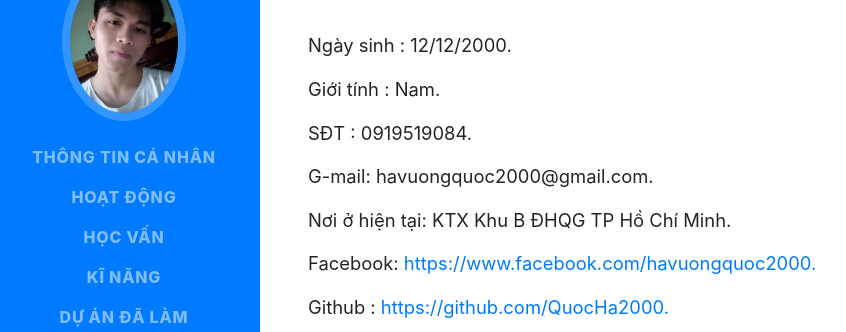
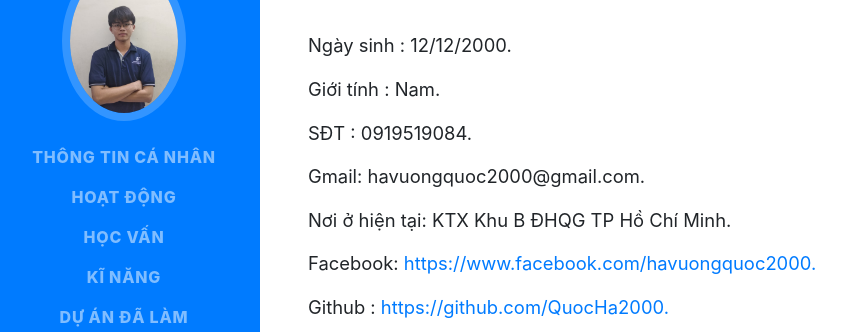
Before and after one commit to QuocHa2000/QuocHa2000.github.io, a website with bundled scripts: page index.html in a window 1280 px wide. Shown: the part 235-567 px from the top of the page, without its empty margins (12-858 px from the left). Built offline with nearby package versions, Linux system fonts and the light colour scheme; a web font is replaced by a local one.

Commit message:
Update Gmail and Avatar

```diff
--- a/index.html
+++ b/index.html
@@ -30,7 +30,7 @@
         <a class="navbar-brand js-scroll-trigger" href="#page-top">
             <span class="d-block d-lg-none">Clarence Taylor</span>
             <span class="d-none d-lg-block">
-        <img class="img-fluid img-profile rounded-circle mx-auto mb-2" src="img/profile.jpg" alt="">
+        <img class="img-fluid img-profile rounded-circle mx-auto mb-2" src="img/avatar.jpg" alt="">
       </span>
         </a>
         <button class="navbar-toggler" type="button" data-toggle="collapse" data-target="#navbarSupportedContent" aria-controls="navbarSupportedContent" aria-expanded="false" aria-label="Toggle navigation">
@@ -73,7 +73,7 @@
                 <p class="lead mb-3"> Ngày sinh : 12/12/2000.</p>
                 <p class="lead mb-3"> Giới tính : Nam.</p>
                 <p class="lead mb-3"> SĐT : 0919519084.</p>
-                <p class="lead mb-3"> G-mail: havuongquoc2000@gmail.com.</p>
+                <p class="lead mb-3"> Gmail: havuongquoc2000@gmail.com.</p>
                 <p class="lead mb-3"> Nơi ở hiện tại: KTX Khu B ĐHQG TP Hồ Chí Minh.</p>
                 <p class="lead mb-3"> Facebook: <a href=" https://www.facebook.com/havuongquoc2000."> https://www.facebook.com/havuongquoc2000.</a></p>
                 <p class="lead mb-3"> Github : <a href="https://github.com/QuocHa2000"> https://github.com/QuocHa2000.</a></p>
```
Also changed, not shown: img/avatar.jpg (added).
